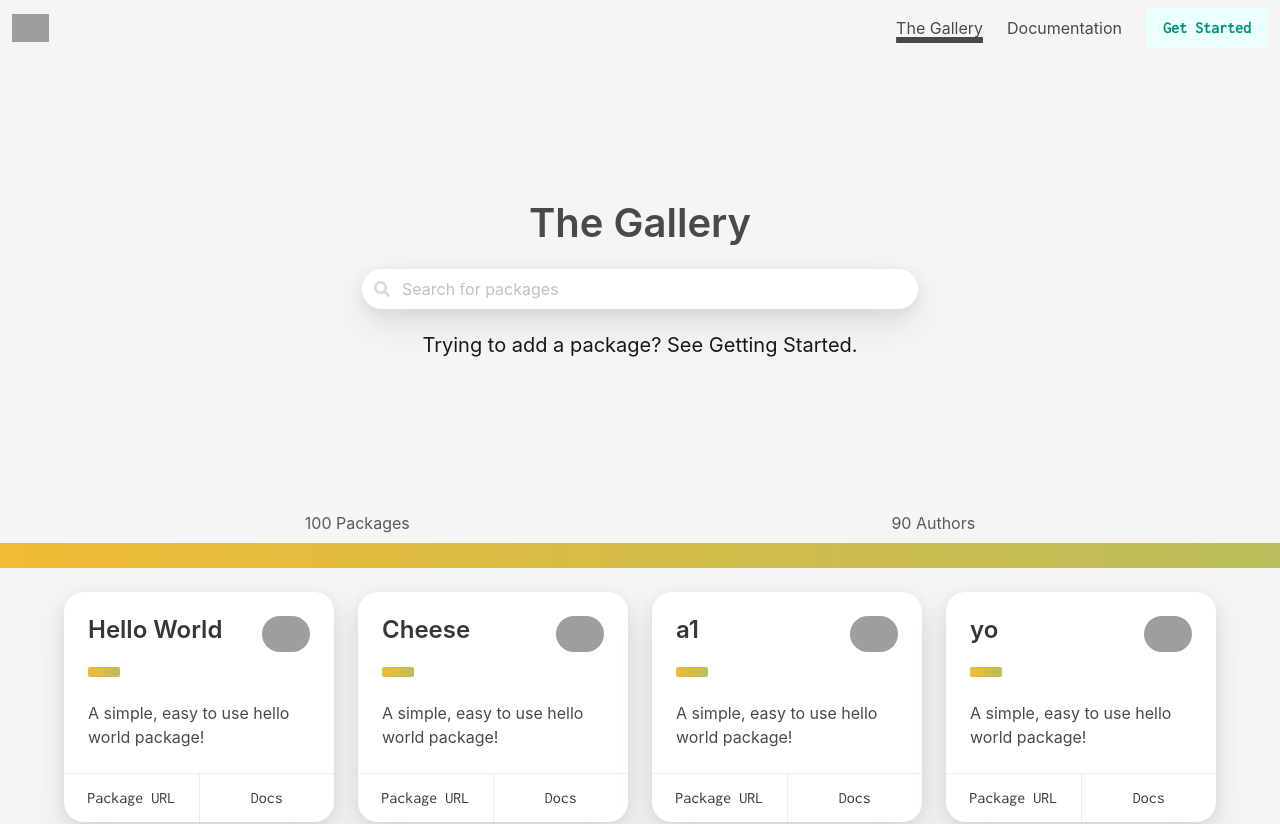
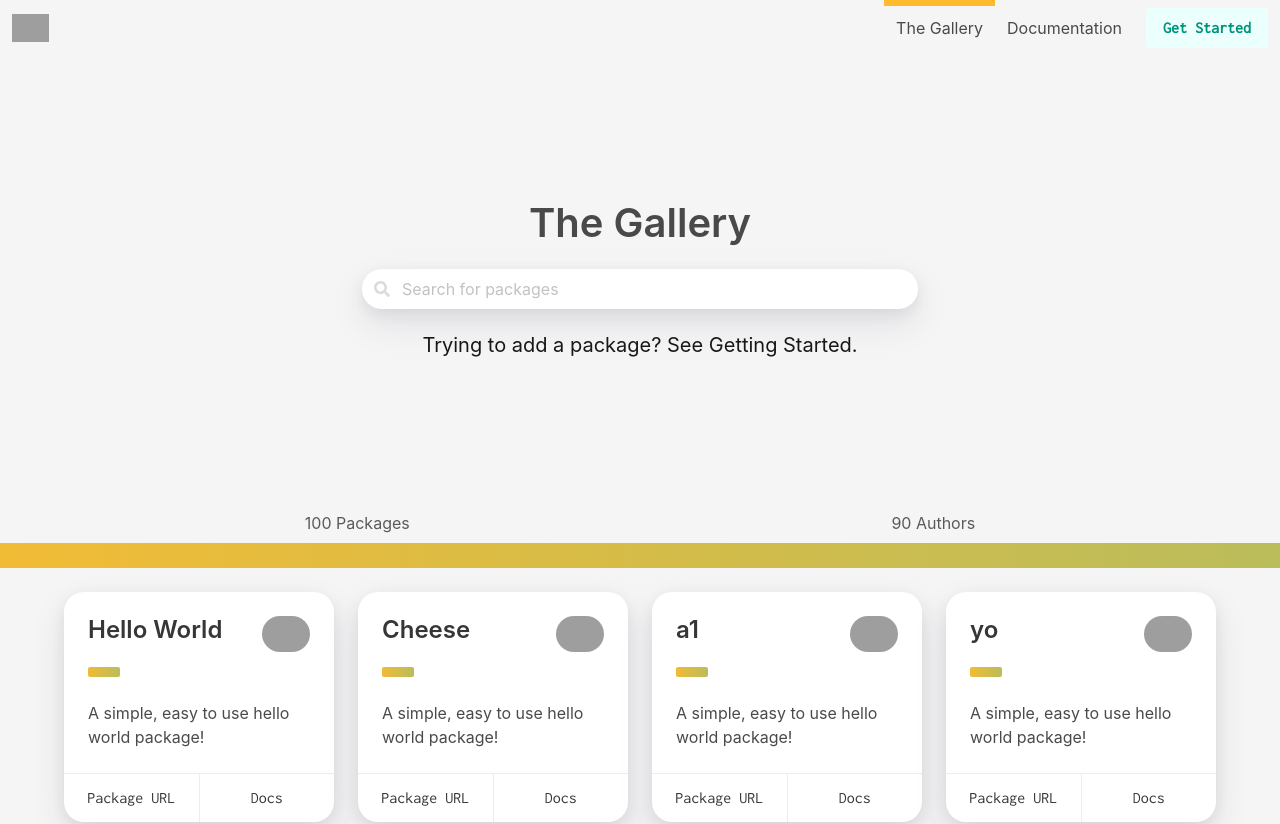
Before and after one commit to nestdotland/nest.land, a Vue app: page /gallery in a window 1280 px wide. Shown: the top 824 px of the page. Built offline with nearby package versions, Linux system fonts and the light colour scheme; grey boxes are pictures that could not be loaded.

Commit message:
Updated navbar active link styling

```diff
--- a/src/components/Nav.vue
+++ b/src/components/Nav.vue
@@ -76,8 +76,8 @@ document.addEventListener("DOMContentLoaded", () => {
   background: none !important;
 }
 
-.active-link {
-  text-decoration: underline;
-  text-decoration-thickness: 6px;
+.navbar-item.active-link {
+  border-top: 0.4rem solid #fdbb2d;
+  padding-top: 0.1rem;
 }
 </style>
```
